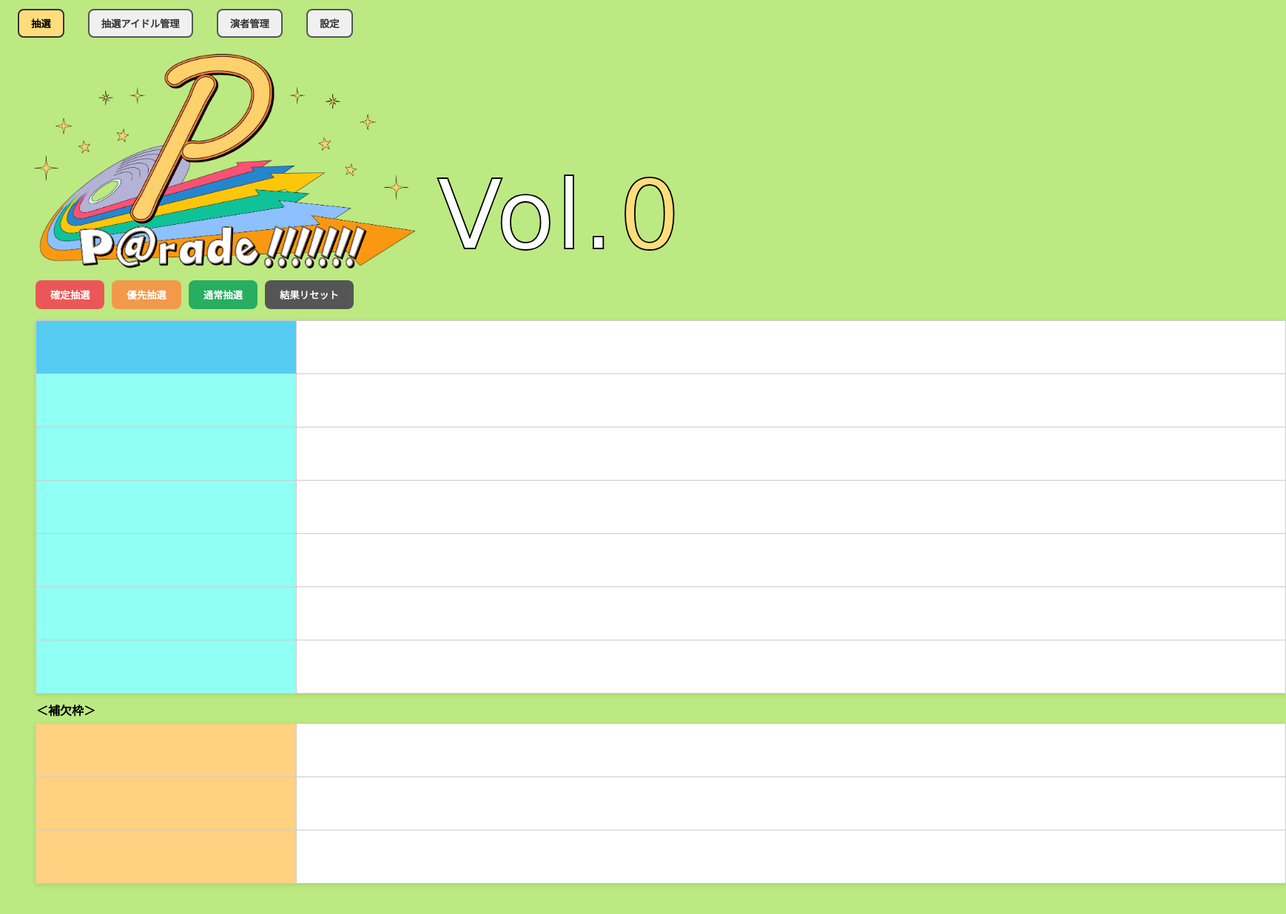
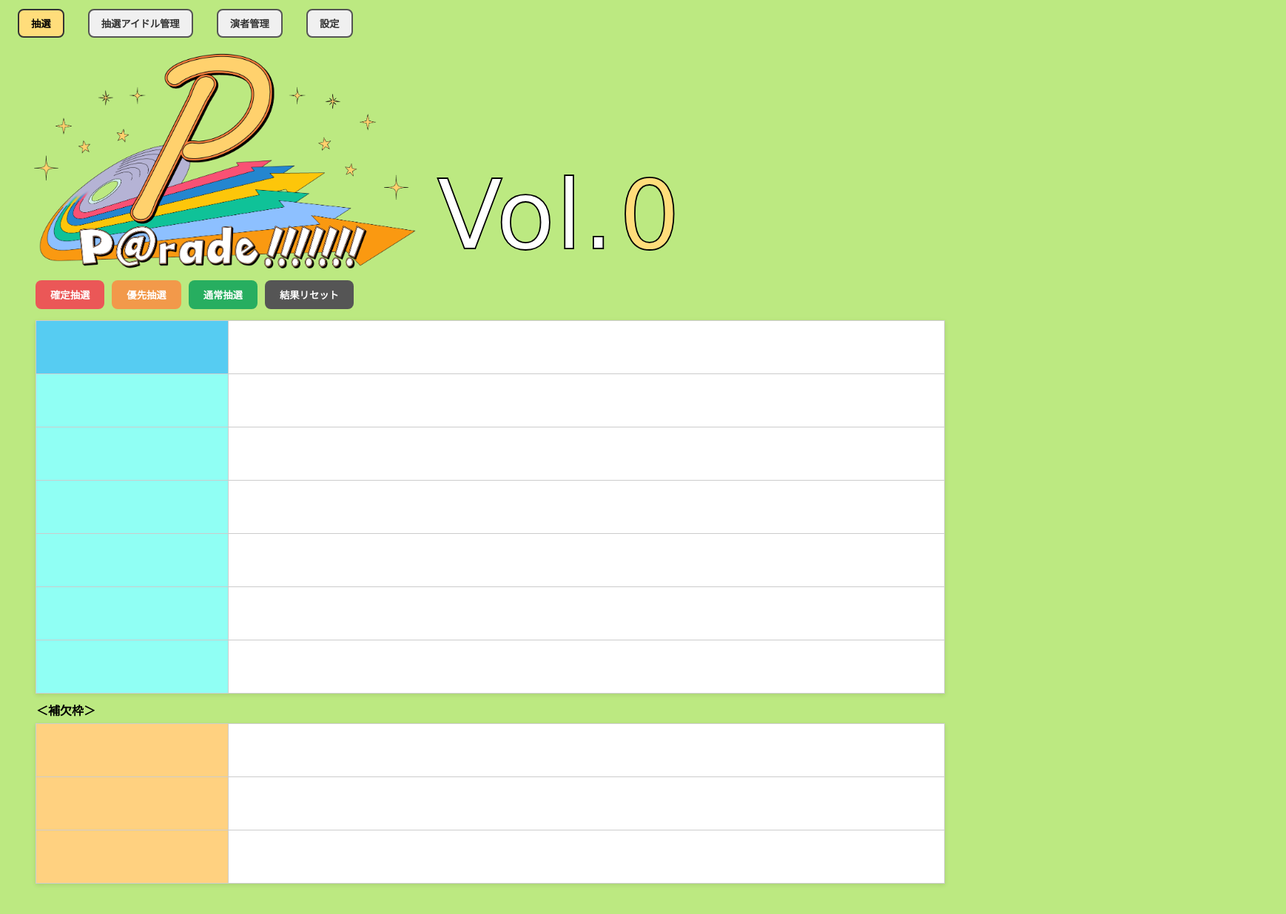
Before and after one commit to zaki0220/p_parade, a plain HTML site: page index.html in a window 1280 px wide. Shown: the whole page at 74% size, 1738 px wide, since content can reach past the window. Drawn offline with Linux system fonts and the light colour scheme; no server answers; a web font is replaced by a local one.

Commit message:
抽選結果表のサイズを画面幅に合わせるように修正

```diff
--- a/css/style.css
+++ b/css/style.css
@@ -189,7 +189,7 @@ td.editable-winCount {
     font-size: 24px;
     font-weight: lighter;
     border-collapse: collapse;
-    width: 1690px;
+    width: 96%;
     table-layout: fixed;
     margin: 0 0 0 24px;
     background-color: #ffffff;
```
